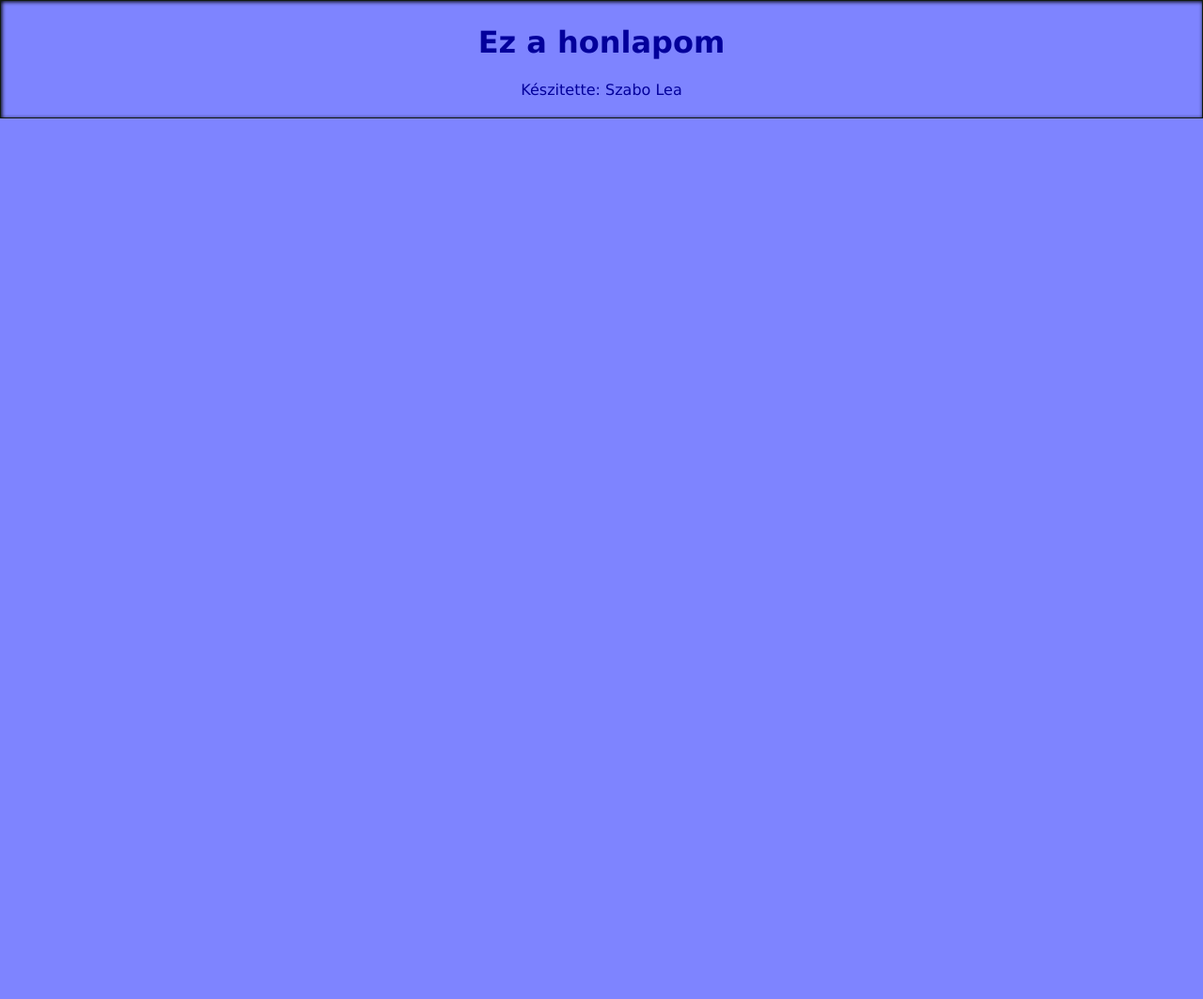
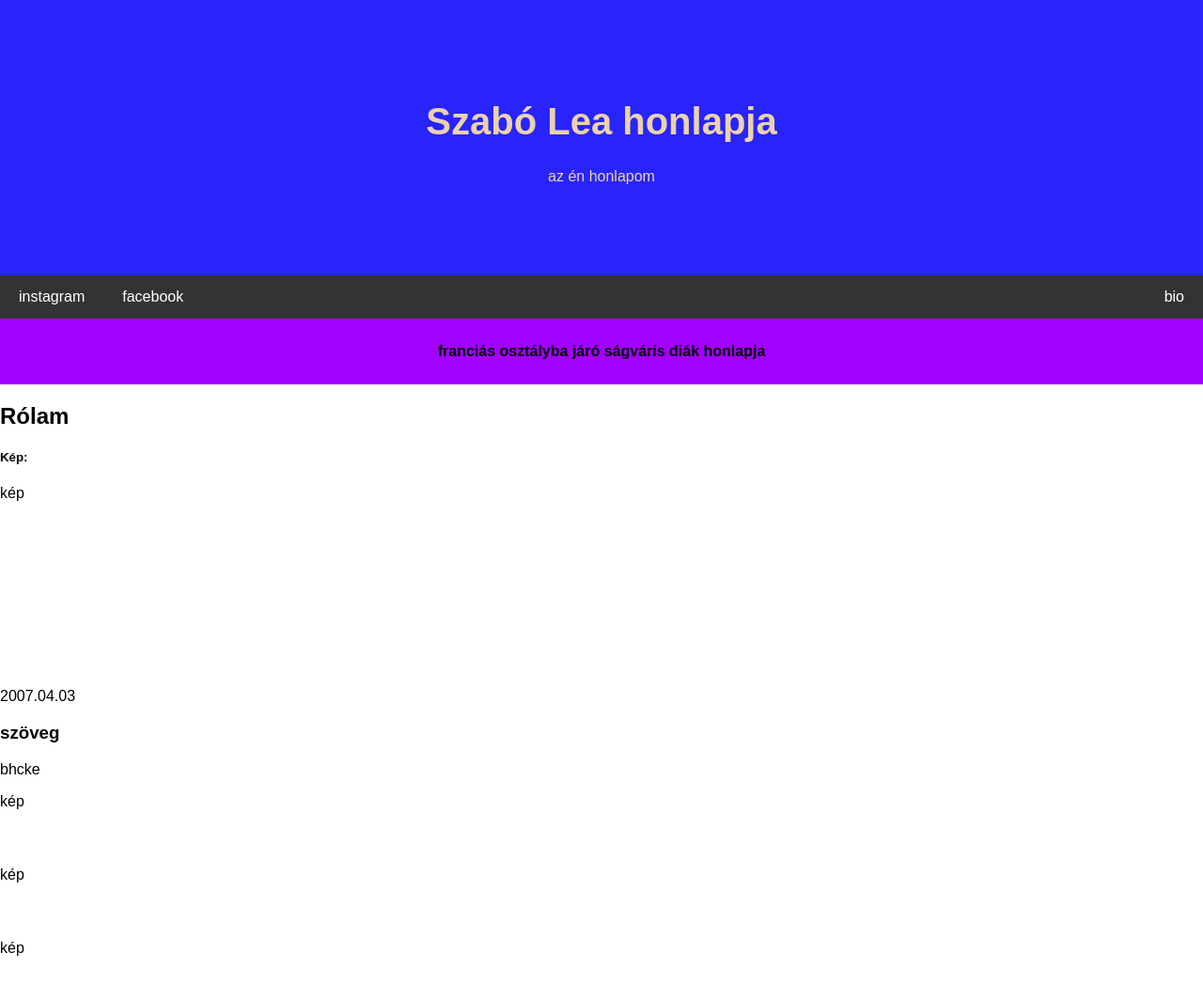
Before and after one commit to szalea/honlap, a plain HTML site: page index.html in a window 1280 px wide. Shown: the top 1063 px of the page at 94% size. Before the commit the page ends 800 px from the top, so only its background shows below. Drawn offline with Linux system fonts and the light colour scheme.

Commit message:
Update index.html

```diff
--- a/index.html
+++ b/index.html
@@ -1,31 +1,117 @@
 <!DOCTYPE html>
-<html lang="hun">
+<html lang="en">
 <head>
-<title>Page Title</title>
+<title> szabó lea honlapja</title>
 <meta charset="UTF-8">
 <meta name="viewport" content="width=device-width, initial-scale=1">
 <style>
 body {
   font-family: Arial, Helvetica, sans-serif;
+  margin: 0;
+}
+
+/* Style the header */
+.header {
+  padding: 80px;
+  text-align: center;
+  background: #2824fb;
+  color: rgb(235, 210, 173);
+}
+
+/* Increase the font size of the h1 element */
+.header h1 {
+  font-size: 40px;
+}
+
+/* Style the top navigation bar */
+.navbar {
+  overflow: hidden;
+  background-color: #333;
+}
+
+/* Style the navigation bar links */
+.navbar a {
+  float: left;
+  display: block;
+  color: white;
+  text-align: center;
+  padding: 14px 20px;
+  text-decoration: none;
+}
+
+/* Right-aligned link */
+.navbar a.right {
+  float: right;
+}
+
+/* Change color on hover */
+.navbar a:hover {
+  background-color: #ddd;
+  color: black;
 }
 </style>
 </head>
+<body>
 
 <div class="header">
-  <h1>Ez a honlapom</h1>
-  <p>Készitette: Szabo Lea</p>
+  <h1>Szabó Lea honlapja</h1>
+  <p>az én honlapom</p>
 </div>
 
-<style>
-  body {
-    font-family: 'Lucida Sans', 'Lucida Sans Regular', 'Lucida Grande', 'Lucida Sans Unicode', Geneva, Verdana, sans-serif;
-    background-color: rgb(126, 132, 255);
-    box-shadow: 1px 1px 4px black inset;
-    margin: auto;
-        text-align: center;
-        border: solid 1px rgb(17, 26, 17);
-        padding: 4px;
-        color: rgb(3, 0, 155);
-        color: rgb(3, 0, 155);
-  }
-  </style>
+<div class="navbar">
+  <a href="#">instagram </a>
+  <a href="#"> facebook</a>
+  <a href="#" class="right"> bio</a>
+</div>
+
+</body>
+</html>
+</style>
+</head>
+<body>
+
+
+<div style="background:rgb(162, 0, 255);padding:5px">
+  <h4 style="text-align:center"> franciás osztályba járó ságváris diák honlapja</h4>
+</div>
+
+
+
+<div class="row">
+  <div class="side">
+    <h2>Rólam</h2>
+    <h5>Kép:</h5>
+    <div class="fakeimg" style="height:200px;">kép</div>
+    <p> 2007.04.03</p>
+    <h3>szöveg</h3>
+    <p>bhcke</p>
+    <div class="fakeimg" style="height:60px;">kép</div><br>
+    <div class="fakeimg" style="height:60px;">kép</div><br>
+    <div class="fakeimg" style="height:60px;">kép</div>
+  </div>
+  <div class="main">
+    <h2>Fő szöveg</h2>
+    <h5>aláírás</h5>
+    <div class="fakeimg" style="height:200px;">kép</div>
+    <p>szöveg</p>
+    <p>szöveg...</p>
+    <br>
+    <h2>Fő szöveg</h2>
+    <h5>aláírás</h5>
+    <div class="fakeimg" style="height:200px;">kép</div>
+    <p>szöveg</p>
+    <p>szöveg... </p>
+  </div>
+</div>
+<div class="footer">
+    <h2> köszönöm hogy megnézted!</h2>
+  </div>
+  <style>
+    .footer {
+    background-color: rgb(199, 126, 255);
+    text-align: center;
+    padding: 4px;
+        }
+    </style>
+</body>
+</html>
```
